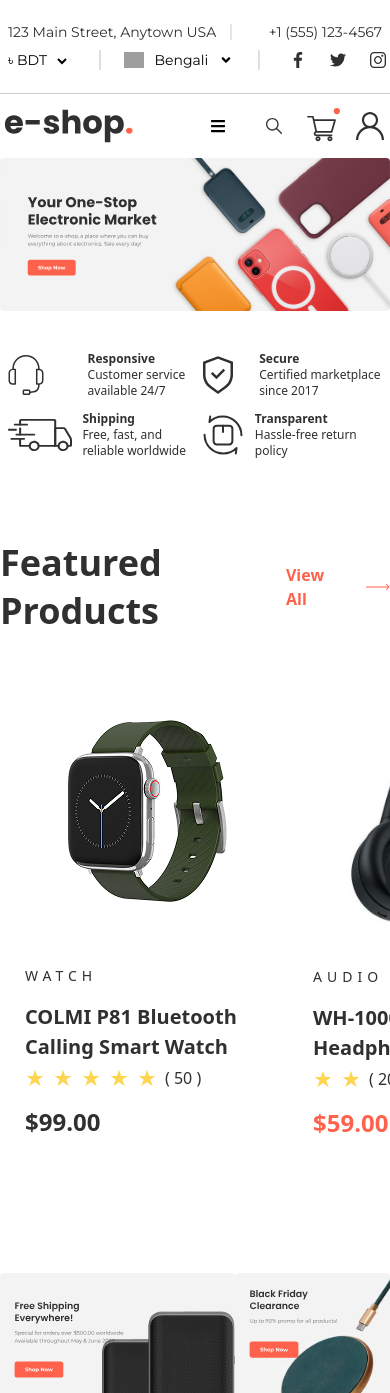
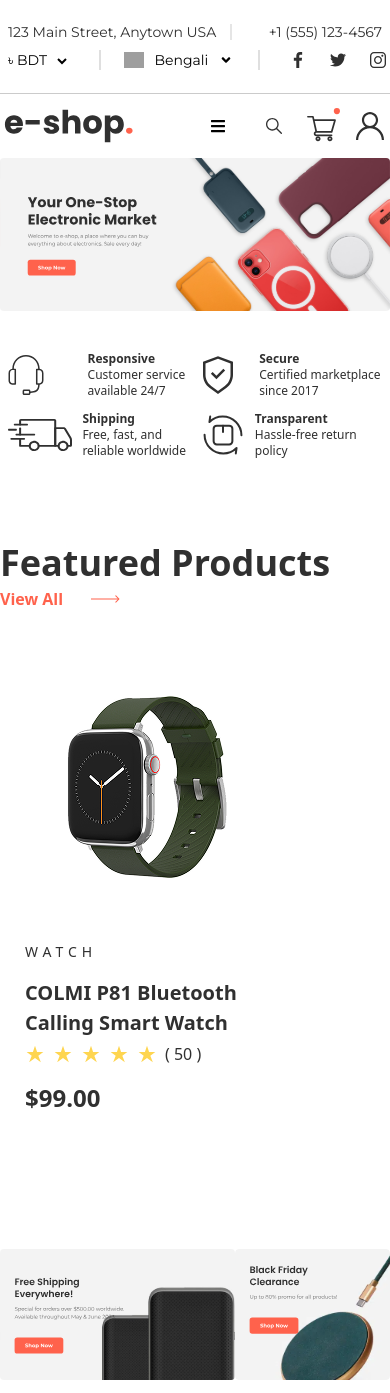
Before and after one commit to ramen72/OYA-Project-16-E-Shop, a React (Vite) app: page / in a window 390 px wide. Shown: the top 1393 px of the page. Built offline with nearby package versions, Linux system fonts and the light colour scheme; grey boxes are pictures that could not be loaded.

Commit message:
Update FeaturedProduct.jsx

```diff
--- a/src/components/FeaturedProduct.jsx
+++ b/src/components/FeaturedProduct.jsx
@@ -43,11 +43,6 @@
 function SampleNextArrow(props) {
   const { className, style, onClick } = props;
   return (
-    // <div
-    //   className={className}
-    //   style={{ ...style, display: "block", background: "#30303040", color:"black", width: "40px", height:"40px", display: "flex", justifyContent:"center", alignItems:"center", borderRadius:"50%"}}
-    //   onClick={onClick}
-    // />
     <div
       className={className}
       style={{
@@ -83,13 +78,39 @@
     autoplaySpeed: 2000,
     nextArrow: <SampleNextArrow />,
     prevArrow: <SamplePrevArrow />,
+    responsive: [
+      {
+        breakpoint: 1024,
+        settings: {
+          slidesToShow: 3,
+          slidesToScroll: 3,
+          infinite: true,
+          dots: true,
+        },
+      },
+      {
+        breakpoint: 600,
+        settings: {
+          slidesToShow: 2,
+          slidesToScroll: 2,
+          initialSlide: 2,
+        },
+      },
+      {
+        breakpoint: 480,
+        settings: {
+          slidesToShow: 1,
+          slidesToScroll: 1,
+        },
+      },
+    ],
   };
 
   return (
     <>
       <div className="mt-20">
         <Container>
-          <div className="flex justify-between items-center mb-12">
+          <div className="sm:flex sm:justify-between sm:items-center mb-12">
             <div>
               <h2 className='font-["Poppins"] font-semibold text-4xl leading-12 text-black capitalize'>
                 Featured Products
```
